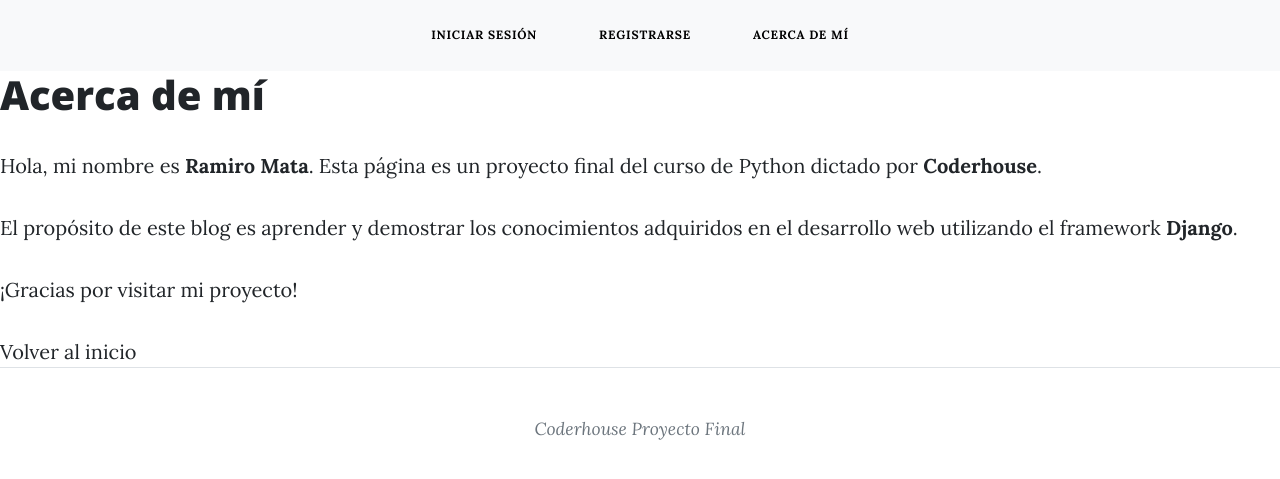
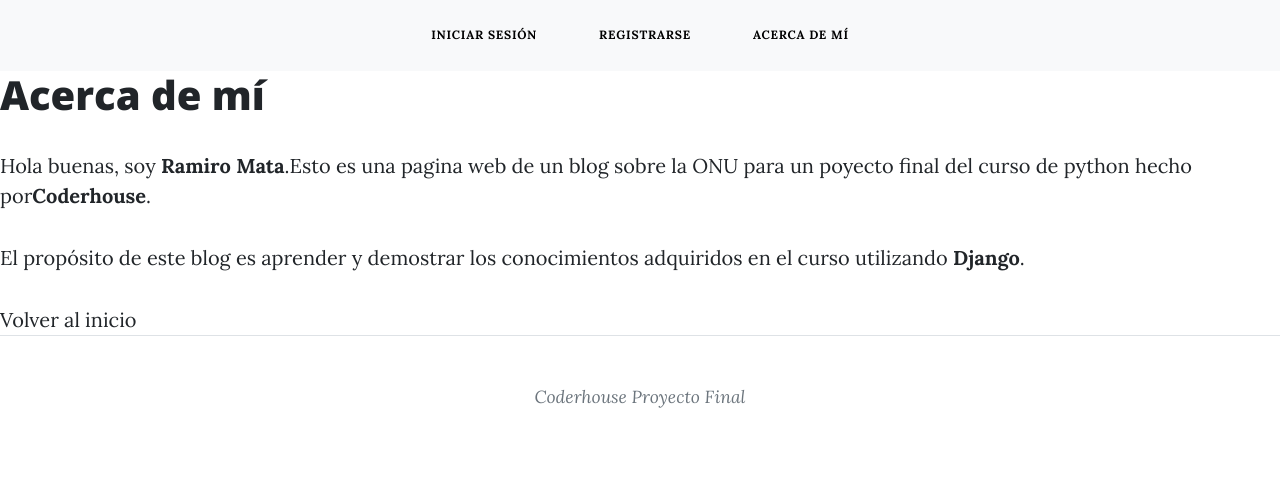
Before and after one commit to RamiMata/Proyecto-Final-Python-Ramro-Mata, a Django app: page /about/ in a window 1280 px wide. Shown: the top 479 px of the page. Run offline with Django 5.2, Linux system fonts and the light colour scheme; some libraries are stand-ins or nearby versions.

Commit message:
Update about.html

```diff
--- a/templates/blog/about.html
+++ b/templates/blog/about.html
@@ -2,8 +2,7 @@
 
 {% block content %}
 <h1>Acerca de mí</h1>
-<p>Hola, mi nombre es <strong>Ramiro Mata</strong>. Esta página es un proyecto final del curso de Python dictado por <strong>Coderhouse</strong>.</p>
-<p>El propósito de este blog es aprender y demostrar los conocimientos adquiridos en el desarrollo web utilizando el framework <strong>Django</strong>.</p>
-<p>¡Gracias por visitar mi proyecto!</p>
+<p>Hola buenas, soy <strong>Ramiro Mata</strong>.Esto es una pagina web de un blog sobre la ONU para un poyecto final del curso de python hecho por<strong>Coderhouse</strong>.</p>
+<p>El propósito de este blog es aprender y demostrar los conocimientos adquiridos en el curso utilizando <strong>Django</strong>.</p>
 <a href="{% url 'index' %}">Volver al inicio</a>
 {% endblock %}
```
